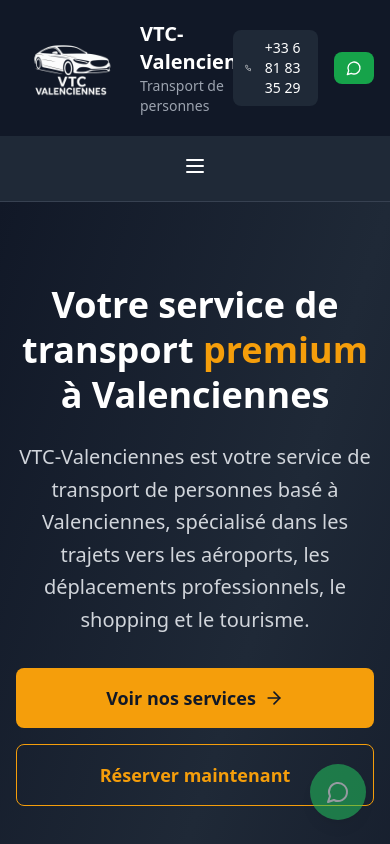
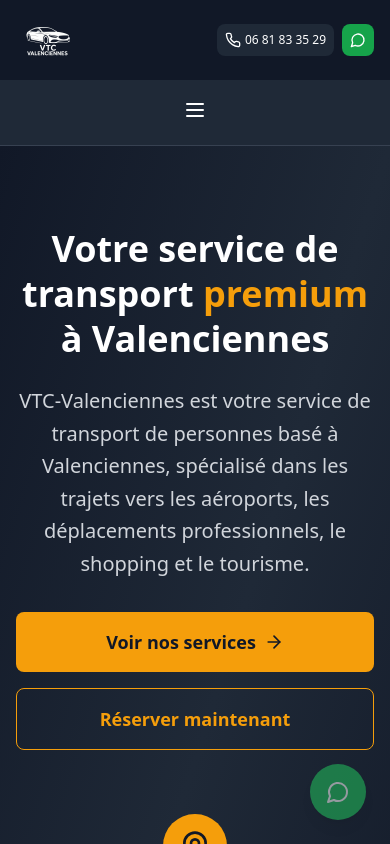
Before and after one commit to OussYe/project, a React (Vite) app: page / in a window 390 px wide. Shown: the top 844 px of the page. Built offline with nearby package versions, Linux system fonts and the light colour scheme.

Commit message:
Corriger l'affichage mobile du header

```diff
--- a/src/components/Header.tsx
+++ b/src/components/Header.tsx
@@ -9,25 +9,25 @@ interface HeaderProps {
 const Header: React.FC<HeaderProps> = ({ onWhatsAppClick, onPhoneClick }) => {
   return (
     <header className="bg-gray-900 text-white border-b border-gray-800">
-      <div className="container mx-auto px-4 py-3">
-        <div className="flex items-center justify-between">
+      <div className="container mx-auto px-4 py-2">
+        <div className="flex items-center justify-between gap-2">
           {/* Logo et nom */}
-          <div className="flex items-center space-x-3">
+          <div className="flex items-center space-x-2 flex-shrink-0">
             <img
               src="/logo_vtc_val.png"
               alt="VTC Valenciennes"
-              className="h-28 w-auto"
+              className="h-16 sm:h-20 md:h-28 w-auto"
             />
-            <div>
-              <h1 className="text-xl font-bold text-white">VTC-Valenciennes</h1>
-              <p className="text-sm text-gray-400">Transport de personnes</p>
+            <div className="hidden sm:block">
+              <h1 className="text-lg sm:text-xl font-bold text-white">VTC-Valenciennes</h1>
+              <p className="text-xs sm:text-sm text-gray-400">Transport de personnes</p>
             </div>
           </div>
 
           {/* Réseaux sociaux et contact */}
-          <div className="flex items-center space-x-4">
+          <div className="flex items-center space-x-2 sm:space-x-4">
             {/* Réseaux sociaux */}
-            <div className="hidden md:flex items-center space-x-3">
+            <div className="hidden lg:flex items-center space-x-3">
               <a href="#" className="text-gray-400 hover:text-blue-400 transition-colors">
                 <Facebook size={20} />
               </a>
@@ -39,19 +39,19 @@ const Header: React.FC<HeaderProps> = ({ onWhatsAppClick, onPhoneClick }) => {
             {/* Téléphone */}
             <button
               onClick={onPhoneClick}
-              className="flex items-center space-x-2 bg-gray-800 hover:bg-gray-700 px-3 py-2 rounded-lg transition-colors"
+              className="flex items-center space-x-1 sm:space-x-2 bg-gray-800 hover:bg-gray-700 px-2 sm:px-3 py-2 rounded-lg transition-colors"
             >
               <Phone size={16} />
-              <span className="text-sm font-medium">+33 6 81 83 35 29</span>
+              <span className="text-xs sm:text-sm font-medium">06 81 83 35 29</span>
             </button>
 
             {/* WhatsApp */}
             <button
               onClick={onWhatsAppClick}
-              className="flex items-center space-x-2 bg-green-600 hover:bg-green-500 px-3 py-2 rounded-lg transition-colors"
+              className="flex items-center space-x-1 sm:space-x-2 bg-green-600 hover:bg-green-500 px-2 sm:px-3 py-2 rounded-lg transition-colors flex-shrink-0"
             >
               <MessageCircle size={16} />
-              <span className="text-sm font-medium hidden sm:block">WhatsApp</span>
+              <span className="text-xs sm:text-sm font-medium hidden sm:block">WhatsApp</span>
             </button>
           </div>
         </div>
```
